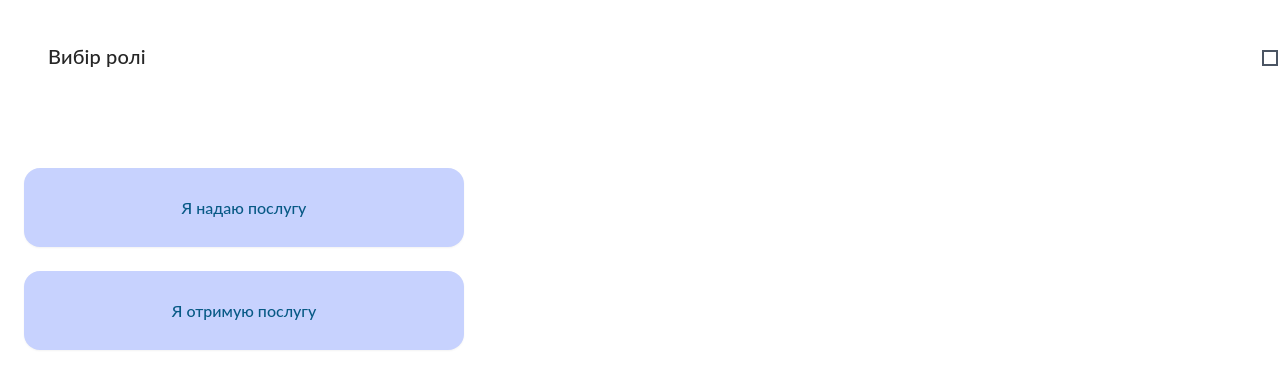
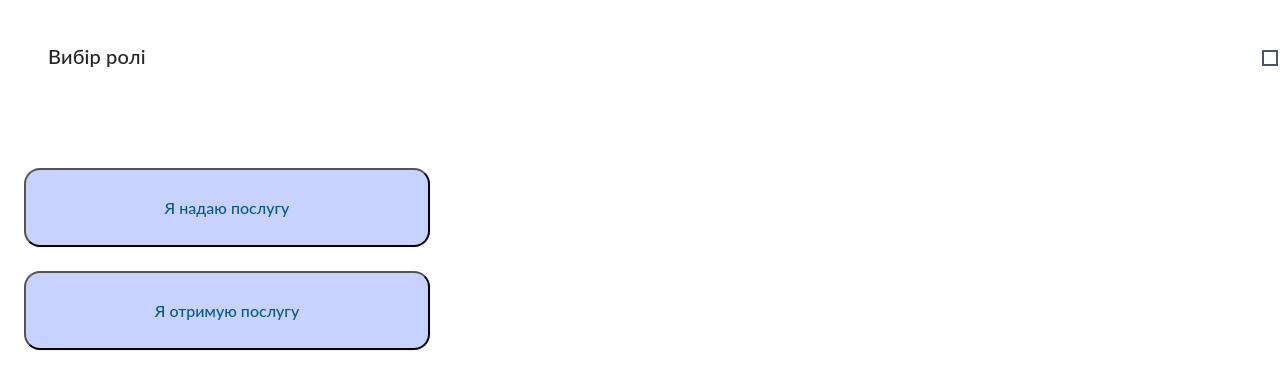
Before and after one commit to Ali-Abdulla/hackathon-proj, a React (Create React App) app: page / in a window 1280 px wide. Shown: the top 388 px of the page. Built offline with nearby package versions, Linux system fonts and the light colour scheme.

Commit message:
Update code

```diff
--- a/src/components/LargeButton.tsx
+++ b/src/components/LargeButton.tsx
@@ -97,7 +97,7 @@ interface CardProps {
 
 export function Card({ text }: CardProps) {
   return (
-    <div style={{
+    <button style={{
       alignSelf: 'stretch',
       width: '406px',
       height: '79px',
@@ -111,8 +111,8 @@ export function Card({ text }: CardProps) {
       overflow: 'hidden',
       justifyContent: 'center',
       alignItems: 'center',
-      display: 'inline-flex'
-    }}>
+      display: 'inline-flex',
+    }} onClick={() => console.log('Clicked')}>
       <div style={{
         color: '#075985',
         fontSize: '16px',
@@ -123,6 +123,6 @@ export function Card({ text }: CardProps) {
       }}>
         {text}
       </div>
-    </div>
+    </button>
   );
 }
```
